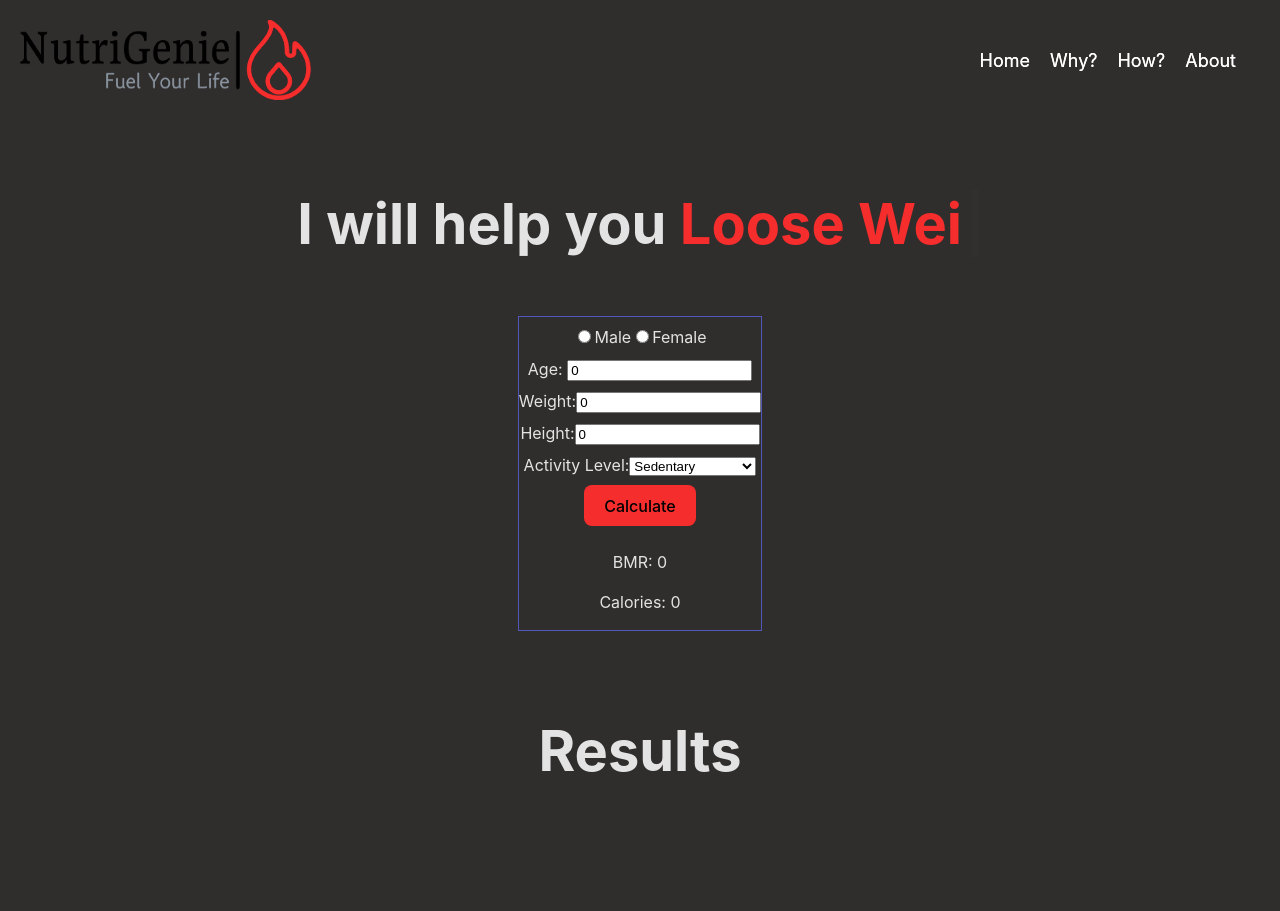
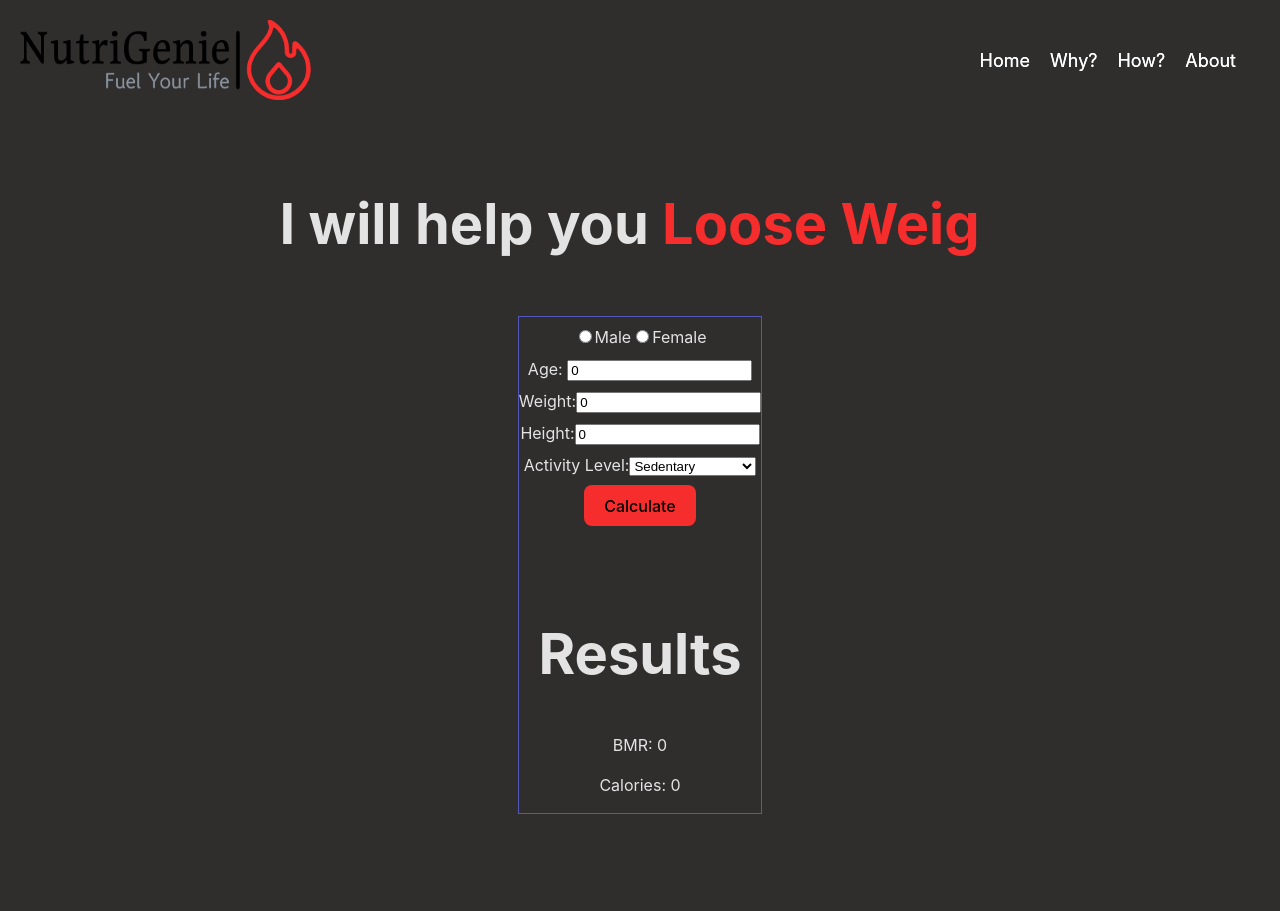
Before and after one commit to dagkand/NutriGenie, a React (Vite) app: page / in a window 1280 px wide. Shown: the top 911 px of the page. Before the commit the page ends 862 px from the top, so only its background shows below. Built offline with nearby package versions, Linux system fonts and the light colour scheme.

Commit message:
result type

```diff
--- a/src/components/Calculator.tsx
+++ b/src/components/Calculator.tsx
@@ -1,11 +1,12 @@
 import { useState } from 'react';
 import '../App.css';
+import Results from './Results'
 
 function App() {
   const [gender, setGender] = useState('');
   const [weight, setWeight] = useState(0);
   const [height, setHeight] = useState(0);
-  const [age, setAge] = useState(0); // New state variable for age
+  const [age, setAge] = useState(0);
   const [activityLevel, setActivityLevel] = useState('');
   const [bmr, setBMR] = useState(0);
   const [calories, setCalories] = useState(0);
@@ -136,8 +137,7 @@ function App() {
       <div className='input-group'></div>
       <button onClick={calculateCalories}>Calculate</button>
       <div className='input-group'>
-        <p>BMR: {bmr}</p>
-        <p>Calories: {calories}</p>
+        <Results bmr={bmr} calories={calories} />
       </div>
     </div>
   );
--- a/src/components/Macros.tsx
+++ b/src/components/Macros.tsx
@@ -19,6 +19,7 @@ function About() {
         <li>Each macronutrient plays a distinct role in your body's functions, energy production, and overall health.</li>
         <li>Optimizing your macro split can help you achieve better performance in workouts, improve recovery, and support muscle growth.</li>
         <li>It allows for more precise control over your nutrient intake, which is essential for reaching specific fitness goals.</li>
+        <p>https://pubmed.ncbi.nlm.nih.gov/1400008/</p>
         </ul>
         <p>By combining knowledge of your BMR with an appropriate macro split, you can develop a nutrition strategy that supports your individual needs, promotes overall well-being, and enhances your fitness journey.</p>
 
--- a/src/components/Results.tsx
+++ b/src/components/Results.tsx
@@ -1,12 +1,18 @@
 import '../App.css'
 
-function Results() {
+interface ResultsProps {
+  bmr: number;
+  calories: number;
+}
 
+function Results({ bmr, calories }: ResultsProps) {
   return (
     <div className='results'>
-        <h1>Results</h1>
+      <h1>Results</h1>
+      <p>BMR: {bmr}</p>
+      <p>Calories: {calories}</p>
     </div>
-  )
+  );
 }
 
-export default Results
+export default Results;
```
